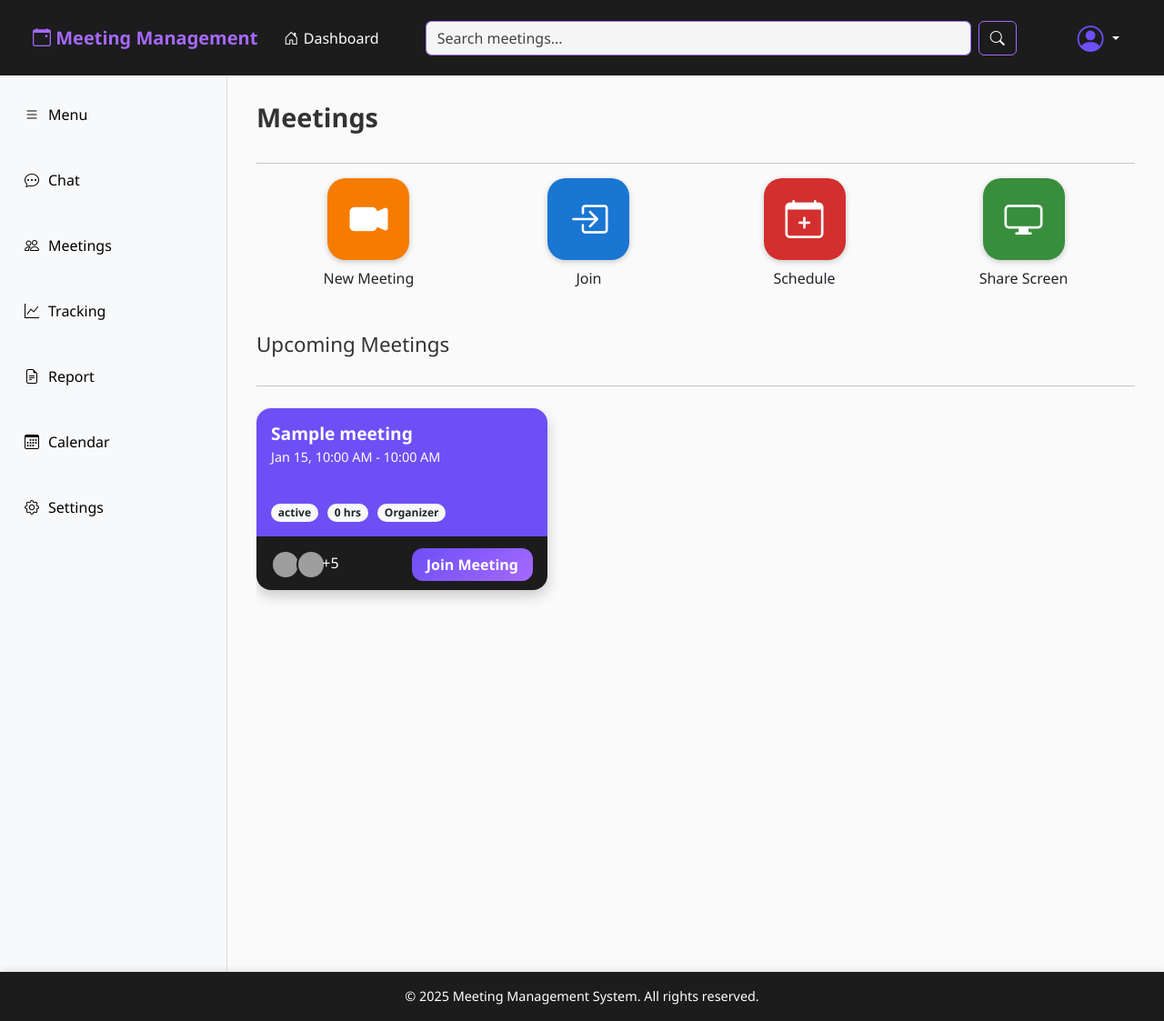
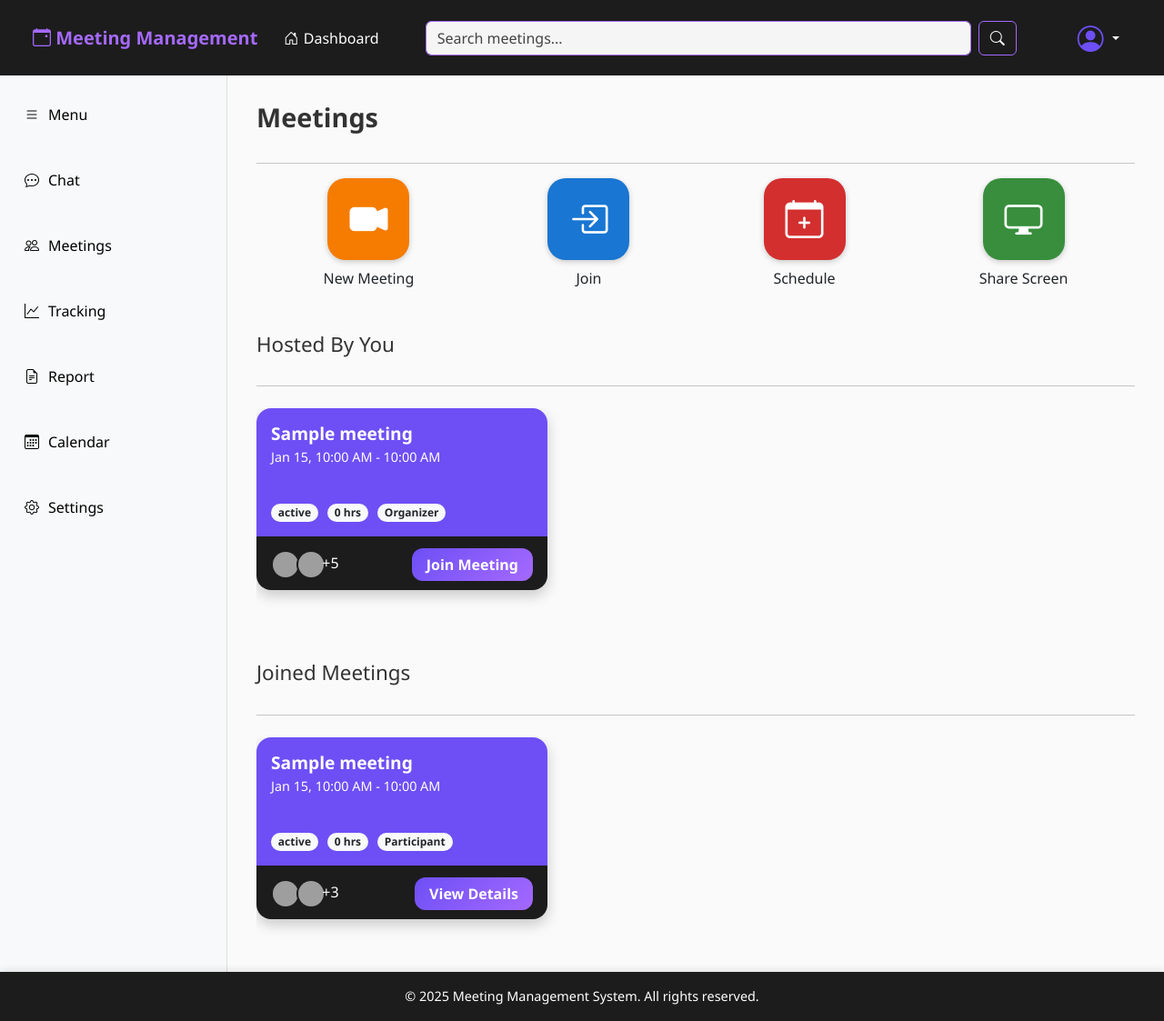
Before and after one commit to alishah18105/Meeting_Management_System, a Flask app: page /meeting in a window 1280 px wide. Shown: the whole page at 91% size. Run offline with Flask 3, Linux system fonts and the light colour scheme; the visitor is signed in with stand-in values (Sample User, id 1); tables that the repository leaves empty hold one stand-in row (values such as "Sample post"); grey boxes are pictures that could not be loaded.

Commit message:
Hosted & Joined As Participant Feature Added

```diff
--- a/app.py
+++ b/app.py
@@ -2,7 +2,7 @@ from datetime import datetime
 import os
 from flask import Flask, flash, request, render_template, redirect, session
 from flask_sqlalchemy import SQLAlchemy
-from models import Meeting, Organizer, db, User
+from models import Meeting, Organizer, Participant, db, User
 from werkzeug.security import generate_password_hash, check_password_hash
 from functools import wraps
 from flask import redirect, session, url_for, flash
@@ -73,7 +73,8 @@ def loginPage():
 def homePage():
     return render_template('menu.html')
 
-@app.route('/meeting', methods = ['GET', 'POST'])
+@app.route('/meeting', methods=['GET', 'POST'])
+@login_required
 def meeting():
     if request.method == 'POST':
         title = request.form['title']
@@ -83,20 +84,16 @@ def meeting():
         start_time = datetime.fromisoformat(request.form['start_time'])
         end_time = datetime.fromisoformat(request.form['end_time'])
 
-
-        # 1. Get logged-in user_id
         user_id = session['user_id']
 
-        # 2. Check if user is already an organizer
+        # Check if user is organizer
         organizer = Organizer.query.filter_by(user_id=user_id).first()
-
-        # 3. If not organizer yet → add them
         if not organizer:
             organizer = Organizer(user_id=user_id)
             db.session.add(organizer)
             db.session.commit()
 
-        # 4. Create meeting linked to this organizer
+        # Create meeting
         meeting = Meeting(
             title=title,
             room_id=room_id,
@@ -110,18 +107,54 @@ def meeting():
         db.session.commit()
         return redirect('/meeting')
 
-    #To Fetch Meeting Record Of Current User
+    # Fetch meetings hosted by current user
     user_id = session['user_id']
     organizer = Organizer.query.filter_by(user_id=user_id).first()
 
-    if not organizer:
-        flash("You haven’t created any meetings yet.", "info")
-        return render_template('meeting.html', meetings=[])
+    hosted_meetings = []
+    if organizer:
+        hosted_meetings = Meeting.query.filter_by(
+            organizer_id=organizer.organizer_id
+        ).all()
 
-    # 2. Fetch all meetings for this organizer
-    meetings = Meeting.query.filter_by(organizer_id=organizer.organizer_id).all()
+    # Fetch meetings user has joined as participant
+    joined_meetings = (
+        db.session.query(Meeting)
+        .join(Participant, Participant.meeting_id == Meeting.meeting_id)
+        .filter(Participant.user_id == user_id)
+        .all()
+    )
 
-    return render_template('meeting.html', meetings=meetings)
+    return render_template(
+        'meeting.html',
+        hosted_meetings=hosted_meetings,
+        joined_meetings=joined_meetings
+    )
+
+@app.route('/join_meeting', methods=['POST'])
+@login_required
+def join_meeting():
+    meeting_id_str = request.form['meeting_id']   # e.g. "00001"
+    meeting_id = int(meeting_id_str)
+    user_id = session['user_id']
+
+    meeting = Meeting.query.filter_by(meeting_id=meeting_id).first()
+    if not meeting:
+        flash("Meeting not found!", "danger")
+        return redirect('/meeting')
+
+    # check if already joined
+    existing = Participant.query.filter_by(meeting_id=meeting_id, user_id=user_id).first()
+    if existing:
+        flash("You have already joined this meeting.", "info")
+        return redirect('/meeting')
+
+    participant = Participant(meeting_id=meeting_id, user_id=user_id, attendance_status="accepted")
+    db.session.add(participant)
+    db.session.commit()
+
+    flash("Successfully joined the meeting!", "success")
+    return redirect('/meeting')
 
 
 @app.route('/calendar', methods = ['GET', 'POST'])
--- a/models.py
+++ b/models.py
@@ -79,6 +79,7 @@ class Meeting(db.Model):
     participants = db.relationship("Participant", back_populates="meeting", cascade="all, delete")
     notifications = db.relationship("Notification", back_populates="meeting", cascade="all, delete")
 
+
     def __repr__(self):
         return f"<Meeting {self.title}>"
 
--- a/templates/meeting.html
+++ b/templates/meeting.html
@@ -232,11 +232,13 @@
 
   <!-- Join -->
   <div class="d-flex flex-column align-items-center mx-3">
-    <button class="zoom-btn zoom-blue">
-      <i class="bi bi-box-arrow-in-right"></i>
-    </button>
-    <span class="mt-2">Join</span>
-  </div>
+  <!-- Trigger Modal -->
+  <button class="zoom-btn zoom-blue" data-bs-toggle="modal" data-bs-target="#joinMeetingModal">
+    <i class="bi bi-box-arrow-in-right"></i>
+  </button>
+  <span class="mt-2">Join</span>
+</div>
+
 
   <!-- Schedule -->
   <div class="d-flex flex-column align-items-center mx-3">
@@ -255,7 +257,7 @@
   </div>
 </div>
 
-<!-- Add Meeting Modal -->
+<!-- Add Meeting Modal ------------------------------------------------------------------------------->
 <div class="modal fade" id="addMeetingModal" tabindex="-1" aria-labelledby="addMeetingLabel" aria-hidden="true">
   <div class="modal-dialog modal-lg">
     <div class="modal-content modal-card">
@@ -320,16 +322,46 @@
   </div>
 
 </div>
+<!----------------------------------------------------------------------------------------------------->
+<!-- Join Meeting Modal -->
+<!-- Join Meeting Modal ------------------------------------------------------------------------------->
+<div class="modal fade" id="joinMeetingModal" tabindex="-1" aria-labelledby="joinMeetingLabel" aria-hidden="true">
+  <div class="modal-dialog modal-lg">
+    <div class="modal-content modal-card">
+      <form id="joinMeetingForm" action="/join_meeting" method="POST">
+        <div class="modal-header">
+          <h5 class="modal-title" id="joinMeetingLabel">Join Meeting</h5>
+          <button type="button" class="btn-close" data-bs-dismiss="modal" aria-label="Close"></button>
+        </div>
 
+        <div class="modal-body p-3">
+          <div class="row g-3">
+            <div class="col-12 d-flex flex-column">
+              <label class="form-label">Meeting ID</label>
+              <input type="text" class="form-control" name="meeting_id" placeholder="e.g. 00025" required>
+              <small class="text-white mt-1">Enter the 5-digit Meeting ID shared by the organizer.</small>
+
+            </div>
+          </div>
+        </div>
+
+        <div class="modal-footer">
+          <button type="button" class="btn btn-secondary" data-bs-dismiss="modal">Cancel</button>
+          <button type="submit" class="btn btn-primary">Join Meeting</button>
+        </div>
+      </form>
+    </div>
+  </div>
+</div>
+
+<!-- Hosted Meetings -->
 <div class="mt-5 mb-4">
-  <h5 class="meeting-subtitle">Upcoming Meetings</h5>
+  <h5 class="meeting-subtitle">Hosted By You</h5>
   <hr>
 </div>
-<!-- Meetings Table -->
 <div class="meeting-cards-grid">
-  {% for meeting in meetings %}
+  {% for meeting in hosted_meetings %}
   <div class="meeting-card">
-    <!-- Top Section -->
     <div class="meeting-header">
       <h5 class="meeting-title">{{ meeting.title }}</h5>
       <p class="meeting-time">
@@ -337,8 +369,6 @@
         {{ meeting.end_time.strftime("%I:%M %p") }}
       </p>
     </div>
-
-    <!-- Tags Section -->
     <div class="meeting-body">
       <div class="meeting-tags">
         <span class="badge bg-light text-dark">{{ meeting.status }}</span>
@@ -348,19 +378,56 @@
         <span class="badge bg-light text-dark">Organizer</span>
       </div>
     </div>
-
-    <!-- Footer Section -->
     <div class="meeting-footer d-flex justify-content-between align-items-center">
       <div class="participants">
         <img src="https://i.pravatar.cc/32?img=1" class="rounded-circle" width="32" height="32">
-        <img src="https://i.pravatar.cc/32?img=2" class="rounded-circle" width="32" height="32"> <span
-          class="text-white">+5</span>
+        <img src="https://i.pravatar.cc/32?img=2" class="rounded-circle" width="32" height="32">
+        <span class="text-white">+5</span>
       </div>
-      <a href="#" class="btn join-btn">
-        Join Meeting
-      </a>
+      <a href="#" class="btn join-btn">Join Meeting</a>
     </div>
   </div>
+  {% else %}
+  <p class="text-muted">You haven’t hosted any meetings yet.</p>
+  {% endfor %}
+</div>
+
+
+<!-- Joined Meetings -->
+<div class="mt-5 mb-4">
+  <h5 class="meeting-subtitle">Joined Meetings</h5>
+  <hr>
+</div>
+<div class="meeting-cards-grid">
+  {% for meeting in joined_meetings %}
+  <div class="meeting-card">
+    <div class="meeting-header">
+      <h5 class="meeting-title">{{ meeting.title }}</h5>
+      <p class="meeting-time">
+        {{ meeting.start_time.strftime("%b %d, %I:%M %p") }} -
+        {{ meeting.end_time.strftime("%I:%M %p") }}
+      </p>
+    </div>
+    <div class="meeting-body">
+      <div class="meeting-tags">
+        <span class="badge bg-light text-dark">{{ meeting.status }}</span>
+        <span class="badge bg-light text-dark">
+          {{ ((meeting.end_time - meeting.start_time).seconds // 3600) }} hrs
+        </span>
+        <span class="badge bg-light text-dark">Participant</span>
+      </div>
+    </div>
+    <div class="meeting-footer d-flex justify-content-between align-items-center">
+      <div class="participants">
+        <img src="https://i.pravatar.cc/32?img=3" class="rounded-circle" width="32" height="32">
+        <img src="https://i.pravatar.cc/32?img=4" class="rounded-circle" width="32" height="32">
+        <span class="text-white">+3</span>
+      </div>
+      <a href="#" class="btn join-btn">View Details</a>
+    </div>
+  </div>
+  {% else %}
+  <p class="text-muted">You haven’t joined any meetings yet.</p>
   {% endfor %}
 </div>
 
@@ -368,4 +435,5 @@
 
 
 
+
 {% endblock %}
```
